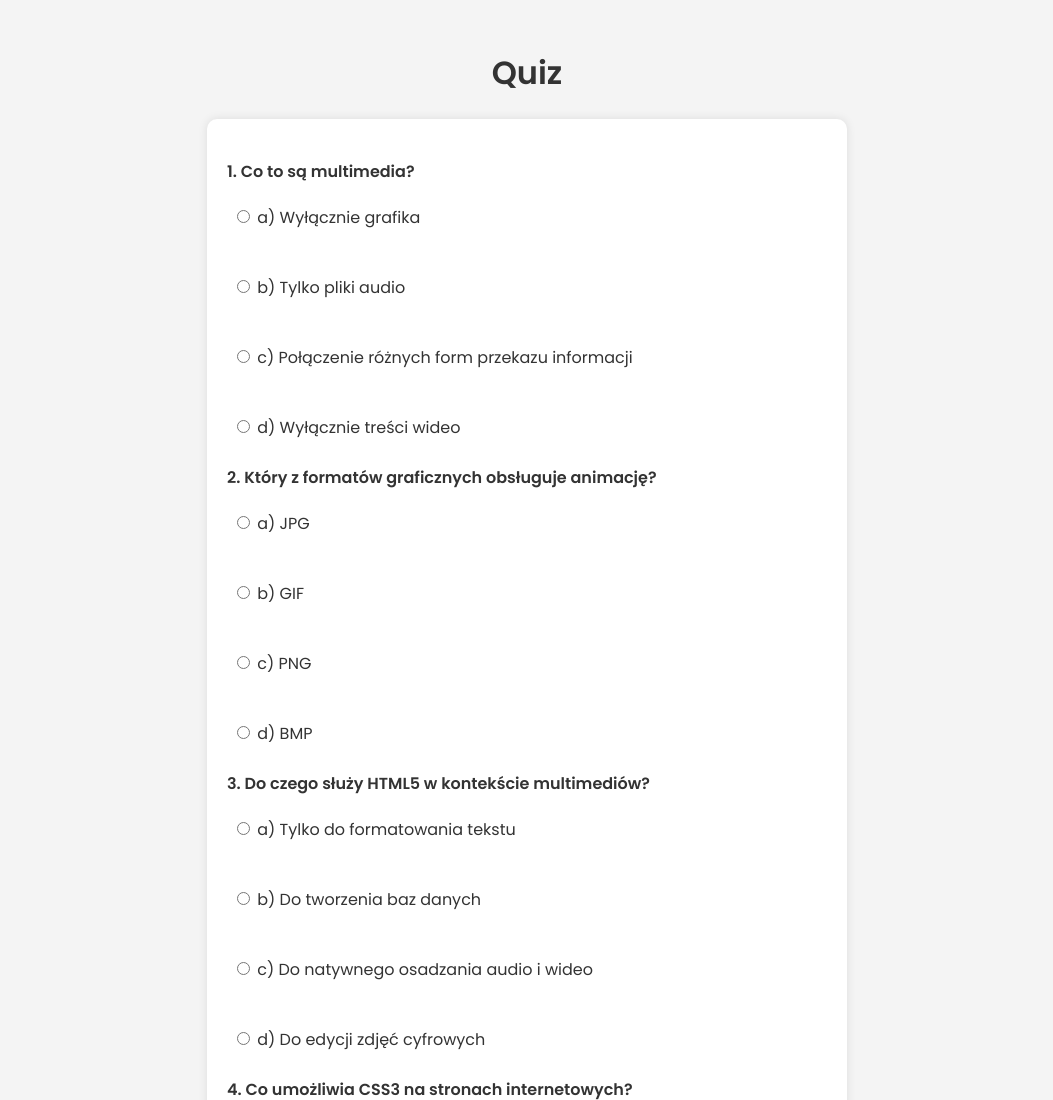
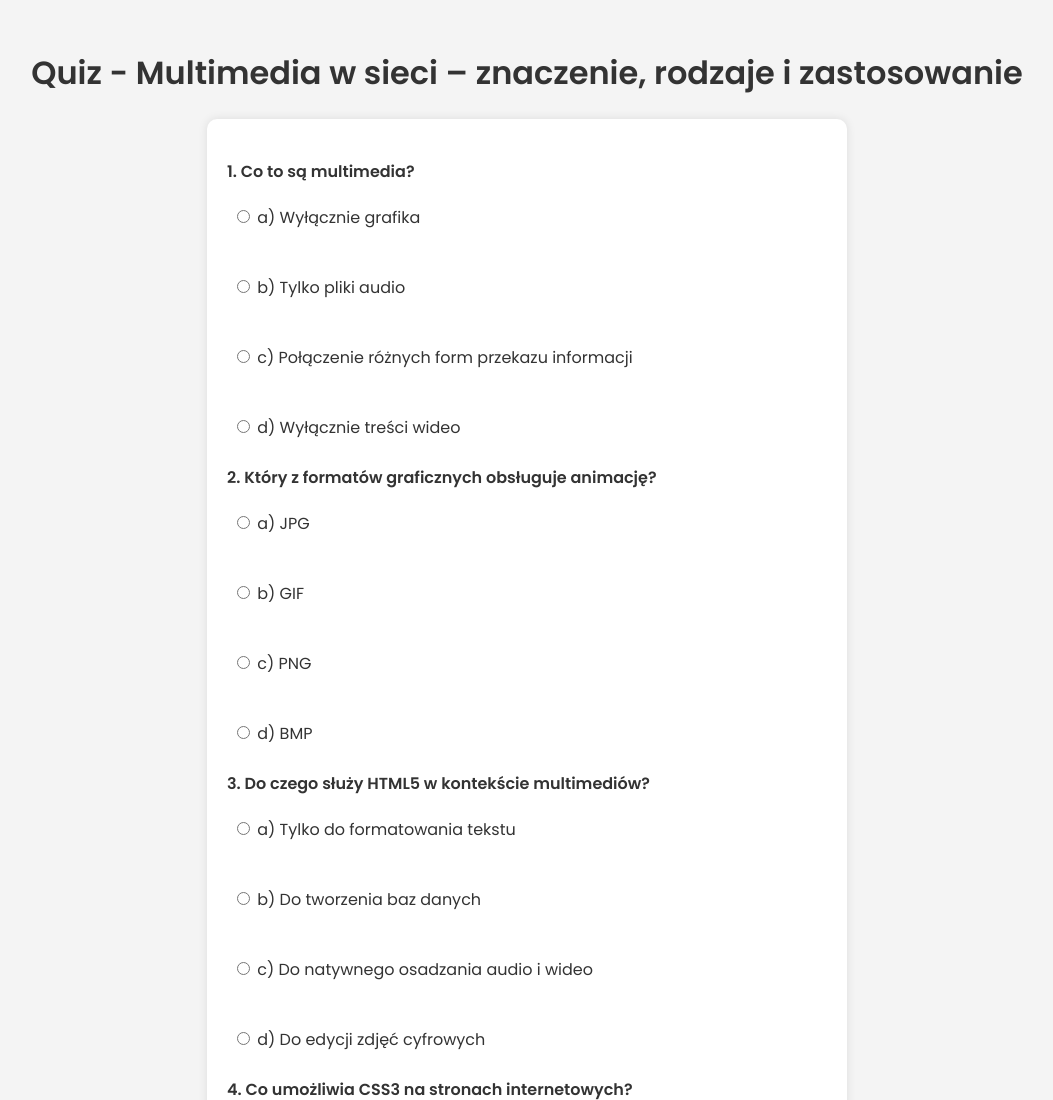
Before and after one commit to filip11990/quiz, a plain HTML site: page index.html in a window 1280 px wide. Shown: the top 1100 px of the page, without its empty margins (113-1166 px from the left). Drawn offline with Linux system fonts and the light colour scheme.

Commit message:
Add files via upload

```diff
--- a/index.html
+++ b/index.html
@@ -4,7 +4,7 @@
     <meta charset="UTF-8">
     <meta name="viewport" content="width=device-width, initial-scale=1.0">
     <link href="https://fonts.googleapis.com/css2?family=Poppins:wght@300;400;600&display=swap" rel="stylesheet">
-    <title>Quiz</title>
+    <title>Quiz - Multimedia w sieci – znaczenie, rodzaje i zastosowanie</title>
     <style>
         body {
             font-family: 'Poppins', sans-serif;
@@ -65,7 +65,7 @@
     </style>
 </head>
 <body>
-    <h1>Quiz</h1>
+    <h1>Quiz - Multimedia w sieci – znaczenie, rodzaje i zastosowanie</h1>
     <div class="quiz-container" id="quiz"></div>
     <button onclick="checkAnswers()">Sprawdź wynik</button>
     <div class="result" id="result"></div>
```
